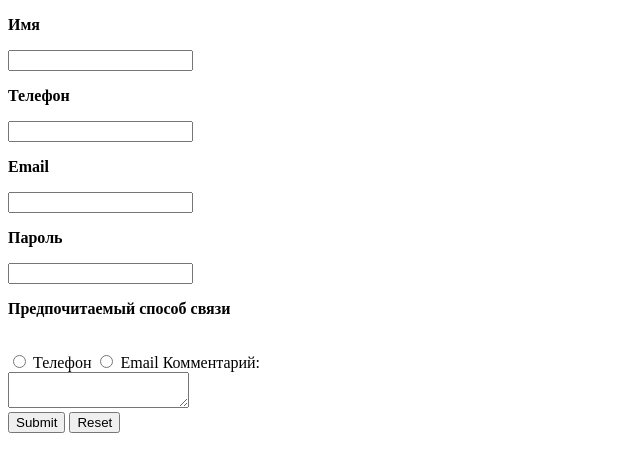
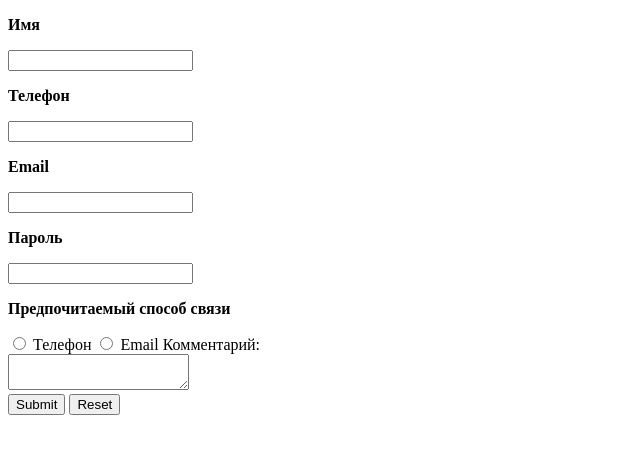
Before and after one commit to nataliasechko/form, a plain HTML site: page index.html in a window 1280 px wide. Shown: the whole page, without its empty margins (0-640 px from the left). Drawn offline with Linux system fonts and the light colour scheme.

Commit message:
Update index.html

```diff
--- a/index.html
+++ b/index.html
@@ -18,7 +18,7 @@
             <input type="password">
          </form>
         <section>
-            <p><b>Предпочитаемый способ связи </b></p><Br>
+            <p><b>Предпочитаемый способ связи </b></p>
             <input type="radio" id="phone"  name="connection" value="phone">
             <label for="phone"> Телефон</label>
             <input type="radio" id="email" name="connection" value="email">
```
